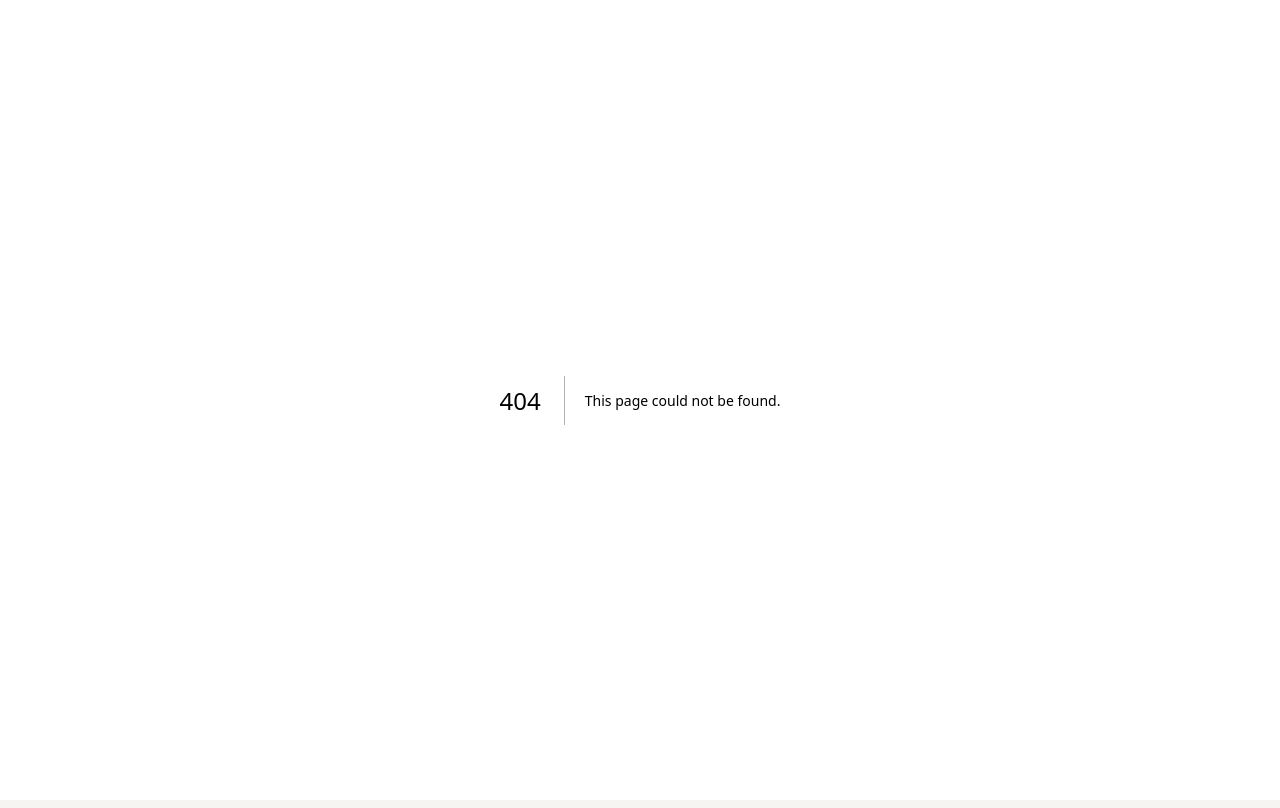
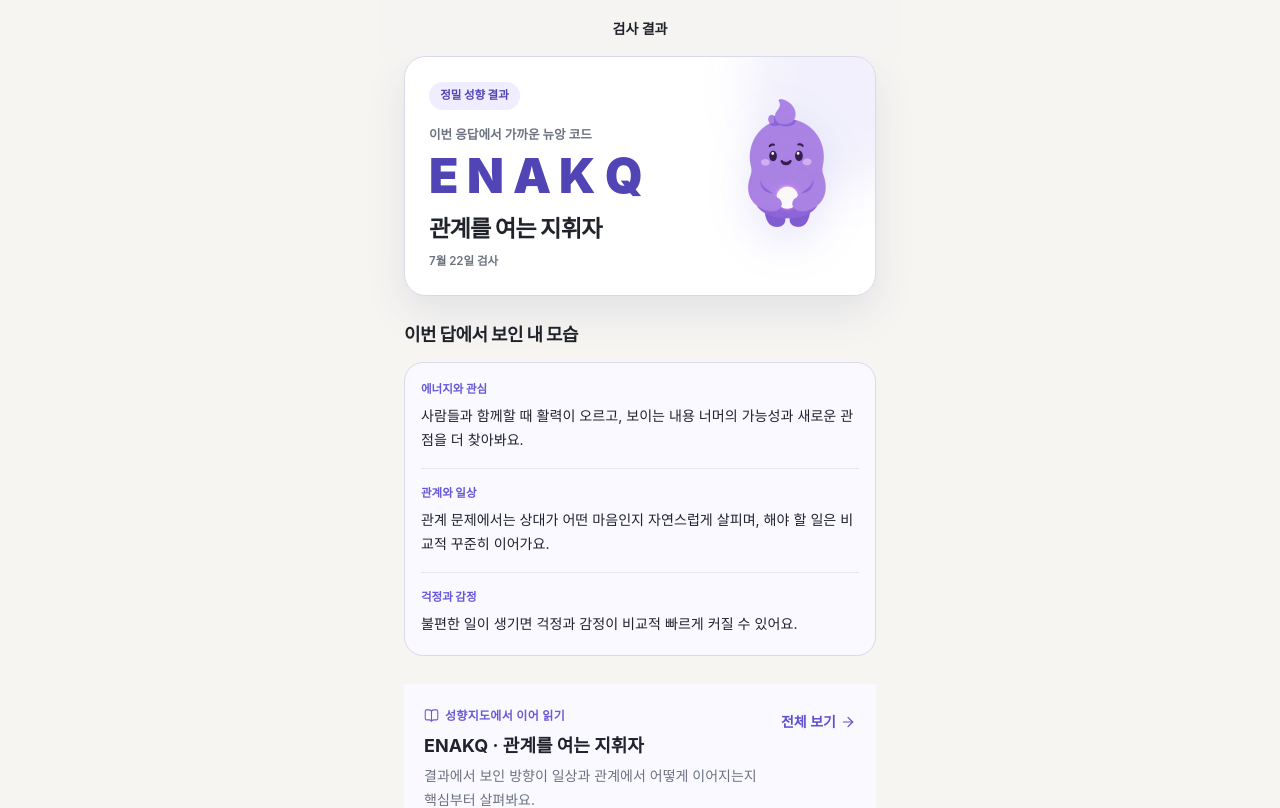
Before and after one commit to woorim960/nuang, a Next.js app in the folder 02_app/nuang-web/: page /research/result-preview/enakq in a window 1280 px wide. Before the commit this address had no page. Shown: the top 808 px of the page. Built offline with nearby package versions, Linux system fonts and the light colour scheme.

Commit message:
feat: show trait map highlights in core results

```diff
--- /dev/null
+++ b/02_app/nuang-web/src/app/research/result-preview/enakq/page.tsx
@@ -0,0 +1,43 @@
+import { CandidateCoreResultView } from "@/features/result/CandidateCoreResultView";
+import {
+  betaCoreAssessment,
+  betaScoringRelease,
+} from "@/features/assessment/beta-core-seed";
+import type { LocalAssessmentAttempt } from "@/features/assessment/types";
+import { calculateCoreScore } from "@/lib/scoring/core";
+
+/** 내부 검토용: ENAKQ 정밀 결과 화면을 실제 결과 컴포넌트로 확인합니다. */
+export default function EnakqResultPreviewPage() {
+  const completedAt = "2026-07-22T00:00:00.000Z";
+  const responses = Object.fromEntries(
+    betaCoreAssessment.items.map((item) => [
+      item.itemId,
+      {
+        answeredAt: completedAt,
+        itemId: item.itemId,
+        value: item.isReverse ? (1 as const) : (5 as const),
+      },
+    ]),
+  );
+  const attempt: LocalAssessmentAttempt = {
+    assessmentId: betaCoreAssessment.assessmentId,
+    completedAt,
+    completionStatus: "completed",
+    createdAt: completedAt,
+    currentIndex: betaCoreAssessment.items.length - 1,
+    expiresAt: "2026-08-01T00:00:00.000Z",
+    id: "local_enakq_result_preview",
+    itemIds: betaCoreAssessment.items.map((item) => item.itemId),
+    mode: "full",
+    releaseId: betaCoreAssessment.releaseId,
+    responses,
+    state: "completed",
+    updatedAt: completedAt,
+  };
+  const result = calculateCoreScore(
+    betaScoringRelease,
+    Object.values(responses),
+  );
+
+  return <CandidateCoreResultView attempt={attempt} result={result} />;
+}
--- a/02_app/nuang-web/src/features/result/CandidateCoreResultView.tsx
+++ b/02_app/nuang-web/src/features/result/CandidateCoreResultView.tsx
@@ -45,6 +45,7 @@ import {
   CandidateResultShareSheet,
   type CandidateShareAccountController,
 } from "@/features/result/CandidateResultShareSheet";
+import { TraitMapResultBridge } from "@/features/result/TraitMapResultBridge";
 import styles from "@/features/result/CandidateCoreResultView.module.css";
 
 type CandidateCoreResultViewProps = {
@@ -109,8 +110,7 @@ export function CandidateCoreResultView({
   const nextPosition = (selectedPosition + 1) % candidateAxisCopy.length;
   const isQuickResult = isCandidateQuickRelease(attempt);
   const isShareAvailable = Boolean(
-    shareAccount &&
-      (isQuickResult || isCandidateFullRelease(attempt)),
+    shareAccount && (isQuickResult || isCandidateFullRelease(attempt)),
   );
   const resultLabel = isQuickResult ? "첫 성향 결과" : "정밀 성향 결과";
   const precisionHref = isQuickResult
@@ -214,6 +214,11 @@ export function CandidateCoreResultView({
             </div>
           </div>
         </section>
+
+        <TraitMapResultBridge
+          code={result.code}
+          profileName={profile.displayName}
+        />
 
         <section
           aria-labelledby="candidate-code-explorer"
@@ -559,7 +564,7 @@ export function CandidateUndeterminedResultView({
         ? candidateQuickCoreAssessment
         : isCandidateFullRelease(attempt)
           ? candidateFullCoreAssessment
-        : betaCoreAssessment;
+          : betaCoreAssessment;
       const adaptiveDomainIds = attempt.resultSnapshot?.scoreResult
         ? getDisplayedTieDomainIds(attempt.resultSnapshot.scoreResult)
         : prepareAssessmentCompletion(assessment, {
```
